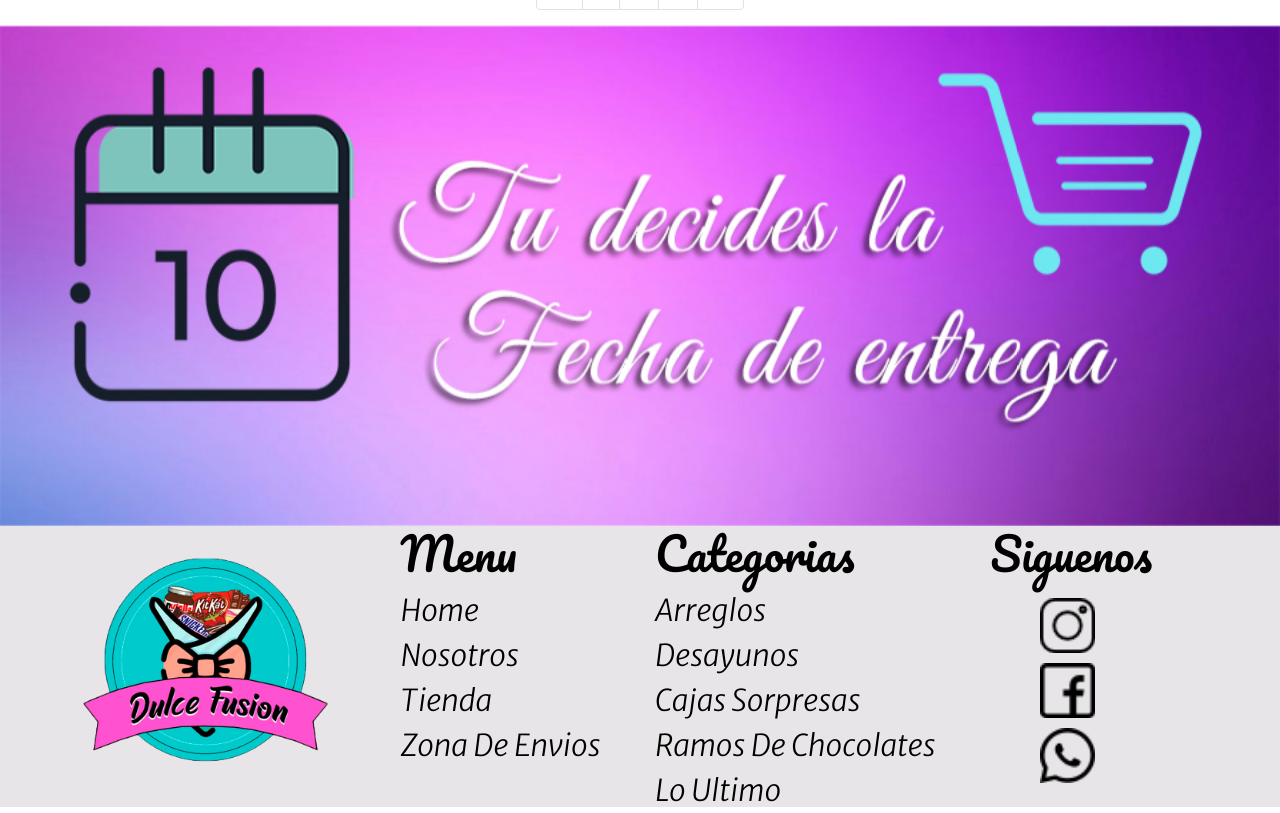
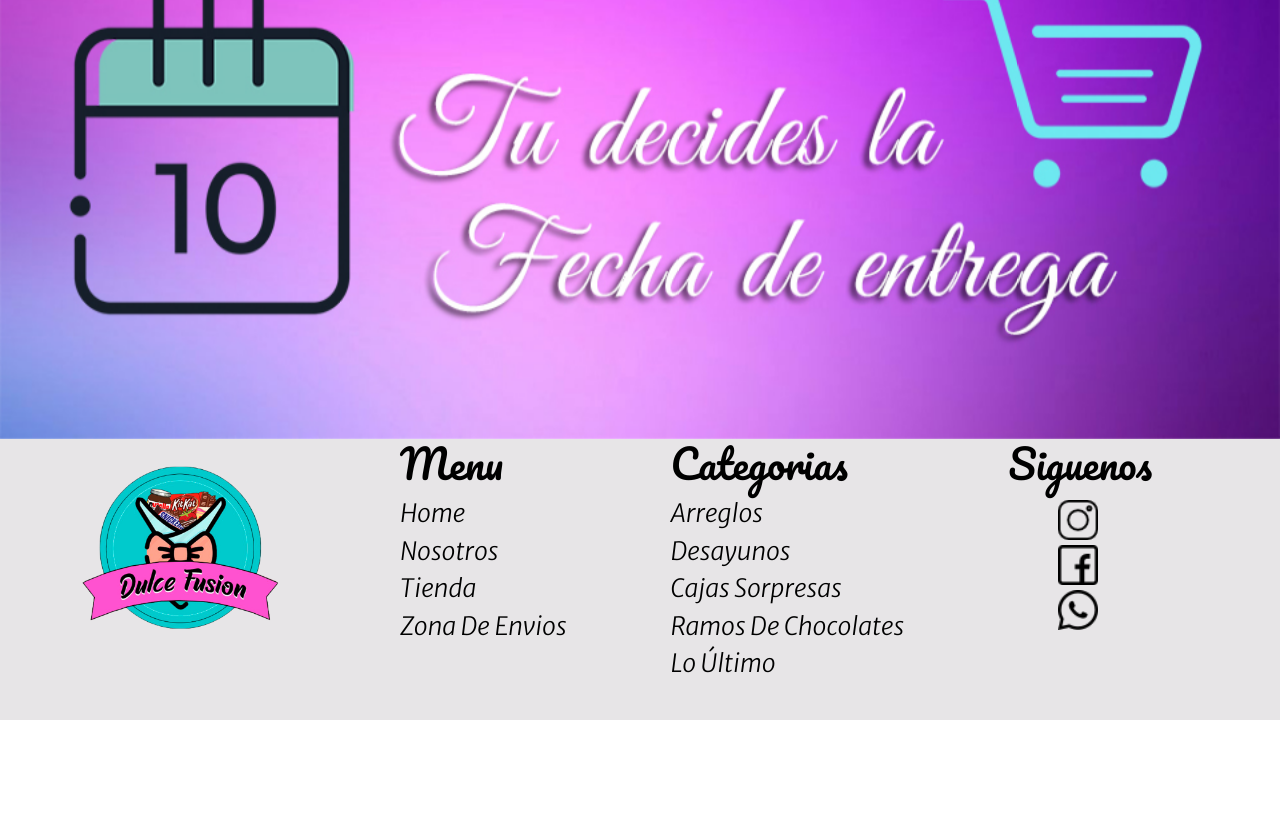
Before and after one commit to merlysfinol/DulceFusion, a PHP site: page /index.html in a window 1280 px wide. Shown: the part 2401-3214 px from the top of the page. After the commit the page ends 3121 px from the top, so only its background shows below. Run offline with PHP 8.4, Linux system fonts and the light colour scheme.

Commit message:
desafio final v2

```diff
--- a/SCSS/_footer.scss
+++ b/SCSS/_footer.scss
@@ -14,16 +14,15 @@
 }
 
 .subtituloMenu{
-	font-size: 30px;
+	font-size: 35px;
 }
 .nav-footer{
 	font-family:$fuente-segundaria;
 	color: black;
-	font-size: 20px;
+	font-size:$fuente-medida;
 }
 
 .footer1 .footer2 .footer3 .footer4{
-	font-size: 40px;
 	float: left;
 }
 
--- a/css/estilo.css
+++ b/css/estilo.css
@@ -79,15 +79,14 @@
   justify-content: space-between; }
 
 .subtituloMenu {
-  font-size: 30px; }
+  font-size: 35px; }
 
 .nav-footer {
   font-family: "Merriweather Sans", sans-serif;
   color: black;
-  font-size: 20px; }
+  font-size: 25px; }
 
 .footer1 .footer2 .footer3 .footer4 {
-  font-size: 40px;
   float: left; }
 
 .footer1 {
--- a/css/style.css
+++ b/css/style.css
@@ -38,6 +24,7 @@
 
 .nav-link{
 	font-family: 'Pacifico', cursive;
+	font-size: 25px;
 }
 
 .nav-item:hover{
@@ -102,18 +84,6 @@
 .carousel-item img{
 	width: 100%;
 	height: 100%;
-}
-
-img{
-	height: 350px;
-	position:static;
-}
-
-
-main{
-	width:100%;
-	grid-template-rows:500px;
-	grid-template-columns:30% auto;
 }
 
 .fotoPortada{
@@ -301,19 +267,6 @@
 
 .footer4{
 	margin-right: 10%;
-}
-
-.subtituloMenu{
-	font-size:45px;
-	color:black;
-	font-family: 'Pacifico', cursive;
-}
-
-#img{
-	height: 55px;
-	width: 55px;
-	margin-top: 10px;
-	margin-left: 50px;
 }
 
 div ul li a{
@@ -329,20 +282,16 @@
 	text-decoration: none;
 }
 
-
 .listaFooter{
 	display:block;
 }
-.textoFooter{
-	font-size: 30px;
-}
 
 .textoF2{
-	font-size: 20px;
+	font-size: 25px;
 }
 
 .subtituloMenuF{
-	font-size:35px;
+	font-size:40px;
 	color:black;
 	font-family: 'Pacifico', cursive;
 }
@@ -355,23 +304,19 @@
 }
 
 .logoF{
-width: 180px;
-height: 180px;
+width: 200px;
+height: 200px;
 }
 
 /*-----------------------media------------------------------------*/
 /* --------------------------------------------------------------*/
 
 @media (min-width: 701px) and (max-width: 1250px) {
-.mediaNav{
-	display: none;
-}
+
 span{
 	display: none;
 }
-.iconoNav{
-	display: none;
-}
+
 .mainMediano{
 	height: 100%;
 	position: relative;
--- a/html/arreglos.html
+++ b/html/arreglos.html
@@ -105,7 +105,7 @@
 						</li>
 
 						<li class="nav-item">
-							<a class="nav-link navPequeño text-dark" href="html/contacto.html">Contactos</a>
+							<a class="nav-link navPequeño text-dark" href="contacto.html">Contactos</a>
 						</li>
 					</ul>
 				</div>
--- a/index.html
+++ b/index.html
@@ -31,33 +31,30 @@
 				<div class="p-2 mr-auto iconoNav d-flex">
 
 					<span class="col-md-1 offset-md-2"><li><a href="https://www.instagram.com/dulcefusion.chile/">
-						<img class="icon" src="img/instagram.png" alt="logo instagram"></a></li></span>
+						<img class="icon2" src="img/instagram.png" alt="logo instagram"></a></li></span>
 
 					<span class="col-md-1 offset-md-2"><li><a href="https://www.facebook.com/Dulcefusionchile-100586755013589">
-						<img class="icon" src="img/facebook.png" alt="logo facebook"></a></li></span>
-
+						<img class="icon2" src="img/facebook.png" alt="logo facebook"></a></li></span>
 				</div>
 
-
-				<li class="nav-item  mediaNav"><br>
-					<a class="nav-link nave text-body " href="index.html">Home</a>
+				<li class="nav-item"><br>
+					<a class="nav-link text-body fotoBaja" href="html/index.html">Home</a>
 				</li>
 
 				<li class="nav-item dropdown"><br>
-					<a class="nav-link nave dropdown-toggle text-body" data-toggle="dropdown" href="#">Nosotros</a>
+					<a class="nav-link dropdown-toggle text-body" data-toggle="dropdown" href="#">Nosotros</a>
 						<div class="dropdown-menu">
-
 							<a class="dropdown-item" href="html/nosotros.html">Sobre Nosotros</a>
 							<a class="dropdown-item" href="html/envios.html">Repartos y Envios</a>
 						</div>
 				</li>
 
 				<li class="nav-item">
-					<a class="nav-link nave text-body" href="index.html"><img id="logo2"src="img/logo.png" alt="este es el logo"></a>
+					<a class="nav-link text-body" href="index.html"><img id="logo"src="img/logo.png" alt="este es el logo"></a>
 				</li>
 
 				<li class="nav-item dropdown"><br>
-					<a class="nav-link dropdown-toggle nave text-body" data-toggle="dropdown" href="html/tienda.html">Tienda</a>
+						<a class="nav-link dropdown-toggle text-body" data-toggle="dropdown" href="html/tienda.html">Tienda</a>
 							<div class="dropdown-menu">
 								<a class="dropdown-item" href="html/arreglos.html">Arreglos</a>
 								<a class="dropdown-item" href="html/desayunos.html">Desayunos</a>
@@ -67,22 +64,19 @@
 							</div>
 				</li>
 
-				<li class="nav-item  mediaNav"><br>
-					<a class="nav-link nave text-body" href="html/contacto.html">Contactos</a>
+				<li class="nav-item"><br>
+					<a class="nav-link text-body fotoBaja" href="html/contacto.html">Contactos</a>
 				</li>
 
 				<div class="p-2 ml-auto d-flex  iconoNav">
+					<span class="col-md-1 offset-md-2"><li><a href=>
+						<img class="icon2" src="img/carrito.png" alt="logo carrito"></a></li></span>
 
 					<span class="col-md-1 offset-md-2"><li><a href=>
-						<img class="icon" src="img/carrito.png" alt="logo carrito"></a></li></span>
-
-					<span class="col-md-1 offset-md-2"><li><a href=>
-						<img class="icon" src="img/lupa.png" alt="logo lupa"></a></li></span>
+						<img class="icon2" src="img/lupa.png" alt="logo lupa"></a></li></span>
 				</div>
 			</ul>
 		</div>
-
-
 
 		<div id="montadoNav">
 			<nav class="navbar navbar-expand-md bg-light navbar-dark">
@@ -90,11 +84,10 @@
 				<img src="img/logo.png" alt="logo" style="width:130px; height: 130px;" > </a>
 
 				<button class="navbar-toggler btn-dark " type="button" data-toggle="collapse" data-target="#collapsibleNavbar">
-		  <span class="navbar-toggler-icon "></span>
-		</button>
+				<span class="navbar-toggler-icon "></span></button>
+
 				<div class="collapse navbar-collapse" id="collapsibleNavbar">
 					<ul class="navbar-nav mr" >
-
 						<li class="nav-item">
 						<a class="nav-link navPequeño text-dark" href="html/arreglos.html">Arreglos</a>
 						</li>
@@ -126,12 +119,10 @@
 						<li class="nav-item">
 							<a class="nav-link navPequeño text-dark" href="html/contacto.html">Contactos</a>
 						</li>
-
 					</ul>
 				</div>
 	  		</nav>
        </div>
-	</header>
 	</header>
 
 	<main>
@@ -210,28 +201,28 @@
 				<div class="padreCard">
 					<div class="card tituloCard card1 animate__animated animate__fadeInDown" >
 						<a href="html/loultimo.html" ><img class="card-img-top" src="img/loultimo6.jpeg" alt="Card image1"></a>
-							<div class="card-body tituloCard"><a class="" href="html/loUltimo.html" ><h2 class="card-title tituloCard">Arreglo Red Love</h2></a>
+							<div class="card-body"><a class="" href="html/loUltimo.html" ><h2 class="card-title tituloCard">Arreglo Red Love</h2></a>
 								<h4>35.000</h4>
 							</div>
 					</div>
 
 					<div class="card tituloCard card2 animate__animated animate__fadeInDown">
 						<a href="html/loUltimo.html" ><img class="card-img-top" src="img/regalo5.jpeg" alt="Card image2"></a>
-							<div class="card-body tituloCard"><a class="" href="html/loUltimo.html" ><h2 class="card-title tituloCard">Arreglo Lovely</h2></a>
+							<div class="card-body"><a class="" href="html/loUltimo.html" ><h2 class="card-title tituloCard">Arreglo Lovely</h2></a>
 								<h4>23.500</h4>
 							</div>
 					</div>
 
 					<div class="card tituloCard card3 animate__animated animate__fadeInDown " >
 						<a href="html/loUltimo.html" ><img class="card-img-top" src="img/loultimo4.jpeg" alt="Card image3"></a>
-							<div class="card-body tituloCard"><a class="" href="html/loUltimo.html" ><h2 class="card-title tituloCard">Globo Aerostatico</h2></a>
+							<div class="card-body"><a class="" href="html/loUltimo.html" ><h2 class="card-title tituloCard">Globo Aerostatico</h2></a>
 								<h4>12.000</h4>
 							</div>
 					</div>
 
 					<div class="card tituloCard card4  animate__animated animate__fadeInDown" >
 						<a href="html/loUltimo.html" ><img class="card-img-top" src="img/ramo1.jpeg" alt="Card image4"></a>
-							<div class="card-body tituloCard"><a class="" href="html/chocoramos.html" ><h2 class="card-title tituloCard">Maxi Ramo</h2></a>
+							<div class="card-body "><a class="" href="html/chocoramos.html" ><h2 class="card-title tituloCard">Maxi Ramo</h2></a>
 								<h4>28.000</h4>
 							</div>
 					</div>
@@ -255,38 +246,40 @@
 	</main>
 
 	<footer>
+
 			<nav class="navegacionFooter fondoFooter">
 			<div class="footer1">
-				<a class="nav-link" href="index.html"><img src="img/logo.png" style="width: 250px; height: 250px;" alt="logo"></a>
+				<a class="nav-link" href="index.html"><img src="img/logo.png" class="logoF" alt="logo"></a>
 			</div>
-
 			<div class="footer2 ">
-				<h3 class="subtituloMenu">Menu</h3>
+				<h3 class="subtituloMenuF">Menu</h3>
 				<ul >
-					<li class="listaFooter"><a class="textoFooter" href="index.html">Home</a></li>
-					<li class="listaFooter"><a class="textoFooter" href="html/nosotros.html">Nosotros</a></li>
-					<li class="listaFooter"><a class="textoFooter" href="html/tienda.html">Tienda</a></li>
-					<li class="listaFooter"><a class="textoFooter" href="html/envios.html">Zona De Envios</a></li>
+					<li class="listaFooter"><a class="textoF2" href="index.html">Home</a></li>
+					<li class="listaFooter"><a class="textoF2" href="html/nosotros.html">Nosotros</a></li>
+					<li class="listaFooter"><a class="textoF2" href="html/tienda.html">Tienda</a></li>
+					<li class="listaFooter"><a class="textoF2" href="html/envios.html">Zona De Envios</a></li>
 				</ul>
 			</div>
 
 			<div class="footer3">
-				<h3 class="subtituloMenu">Categorias</h3>
+				<h3 class="subtituloMenuF" >Categorias</h3>
 				<ul>
-					<li class="listaFooter"><a class="textoFooter" href="html/arreglos.html">Arreglos</a></li>
-					<li class="listaFooter"><a class="textoFooter" href="html/desayunos.html">Desayunos</a></li>
-					<li class="listaFooter"><a class="textoFooter" href="html/Cajas sorpresas.html">Cajas Sorpresas</a></li>
-					<li class="listaFooter"><a class="textoFooter" href="html/Chocoramos.html">Ramos De Chocolates</a></li>
-					<li class="listaFooter"><a class="textoFooter" href="html/loUltimo.html">Lo Ultimo</a></li>
+					<li class="listaFooter"><a class="textoF2" href="html/arreglos.html">Arreglos</a></li>
+					<li class="listaFooter"><a class="textoF2" href="html/desayunos.html">Desayunos</a></li>
+					<li class="listaFooter"><a class="textoF2" href="html/cajas.html">Cajas Sorpresas</a></li>
+					<li class="listaFooter"><a class="textoF2" href="html/Chocoramos.html">Ramos De Chocolates</a></li>
+					<li class="listaFooter"><a class="textoF2" href="html/loUltimo.html">Lo Último</a></li>
+
 				</ul>
 			</div>
 
 			<div class="footer4">
-				<h3 class="subtituloMenu">Siguenos</h3>
+				<h3 class="subtituloMenuF">Siguenos</h3>
 				<ul>
-					<li class="listaFooter"><a href="https://www.instagram.com/dulcefusion.chile/"><img id="img" src="img/instagram.png" alt="logo instagram"></a></li>
-					<li class="listaFooter"><a href="https://www.facebook.com/Dulcefusionchile-100586755013589"><img  id="img" src="img/facebook.png" alt="logo facebook"></a></li>
-					<li class="listaFooter"><a href="https://api.whatsapp.com/send/?phone=56987734280&text&app_absent=0"><img  id="img" src="img/whatsapp.png" alt="logo whatsapp"></a></li>
+					<li class="listaFooter"><a href="https://www.instagram.com/dulcefusion.chile/"><img id="img1" src="img/instagram.png" alt="logo instagram"></a></li>
+					<li class="listaFooter"><a href="https://www.facebook.com/Dulcefusionchile-100586755013589"><img  id="img1" src="img/facebook.png" alt="logo facebook"></a></li>
+					<li class="listaFooter"><a href="https://api.whatsapp.com/send/?phone=56987734280&text&app_absent=0"><img  id="img1" src="img/whatsapp.png" alt="logo whatsapp"></a></li>
+
 				</ul>
 			</div>
 		</nav>
```
Also changed, not shown: other parts of css/style.css (+13 -42 lines). Lines whose indentation alone changed are shown as unchanged.
